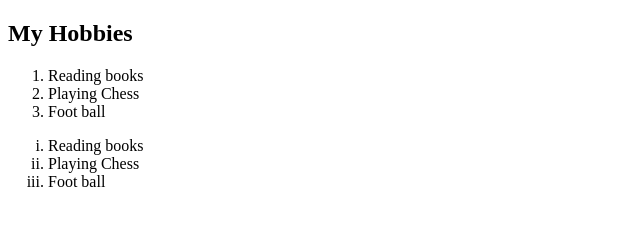
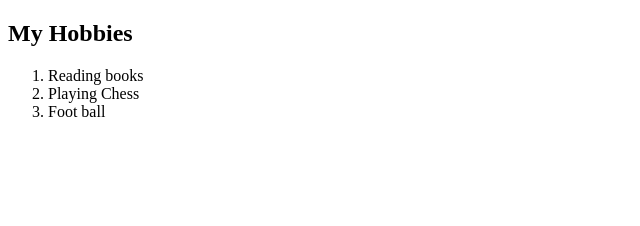
Before and after one commit to codewithnadeem14502/Journey_Begins, a plain HTML site: page hobbies.html in a window 1280 px wide. Shown: the whole page, without its empty margins (0-640 px from the left). Drawn offline with Linux system fonts and the light colour scheme.

Commit message:
duplicate has been removed

```diff
--- a/hobbies.html
+++ b/hobbies.html
@@ -14,10 +14,10 @@
                             <li>Foot ball</li>
                         </ol>
     <!-- Roman list type   -->
-                        <ol type="i">
+<!--                         <ol type="i">
                             <li>Reading books</li>
                             <li>Playing Chess</li>
                             <li>Foot ball</li>
-                        </ol>
+                        </ol> -->
     </body>
     </html>
```
